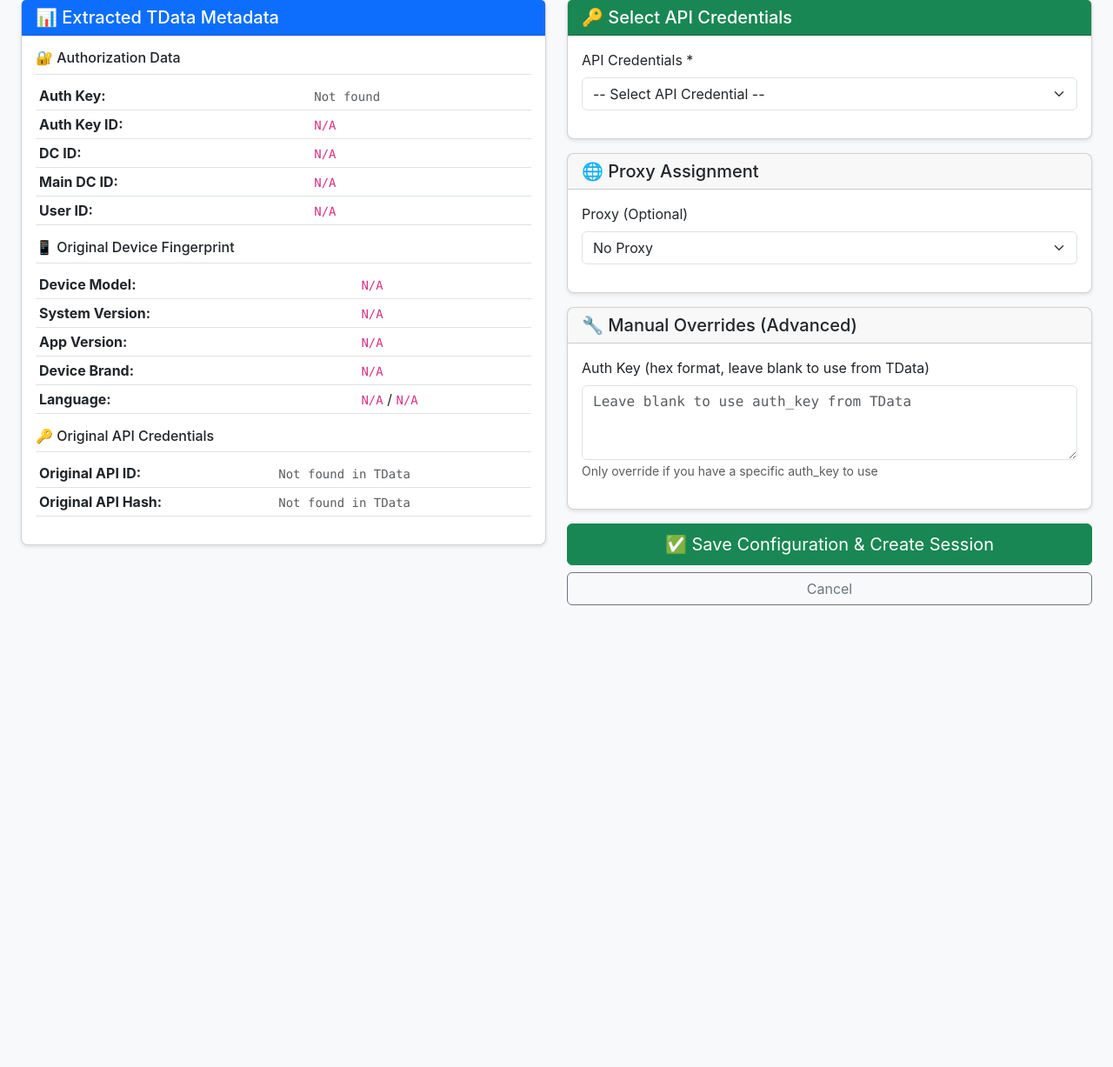
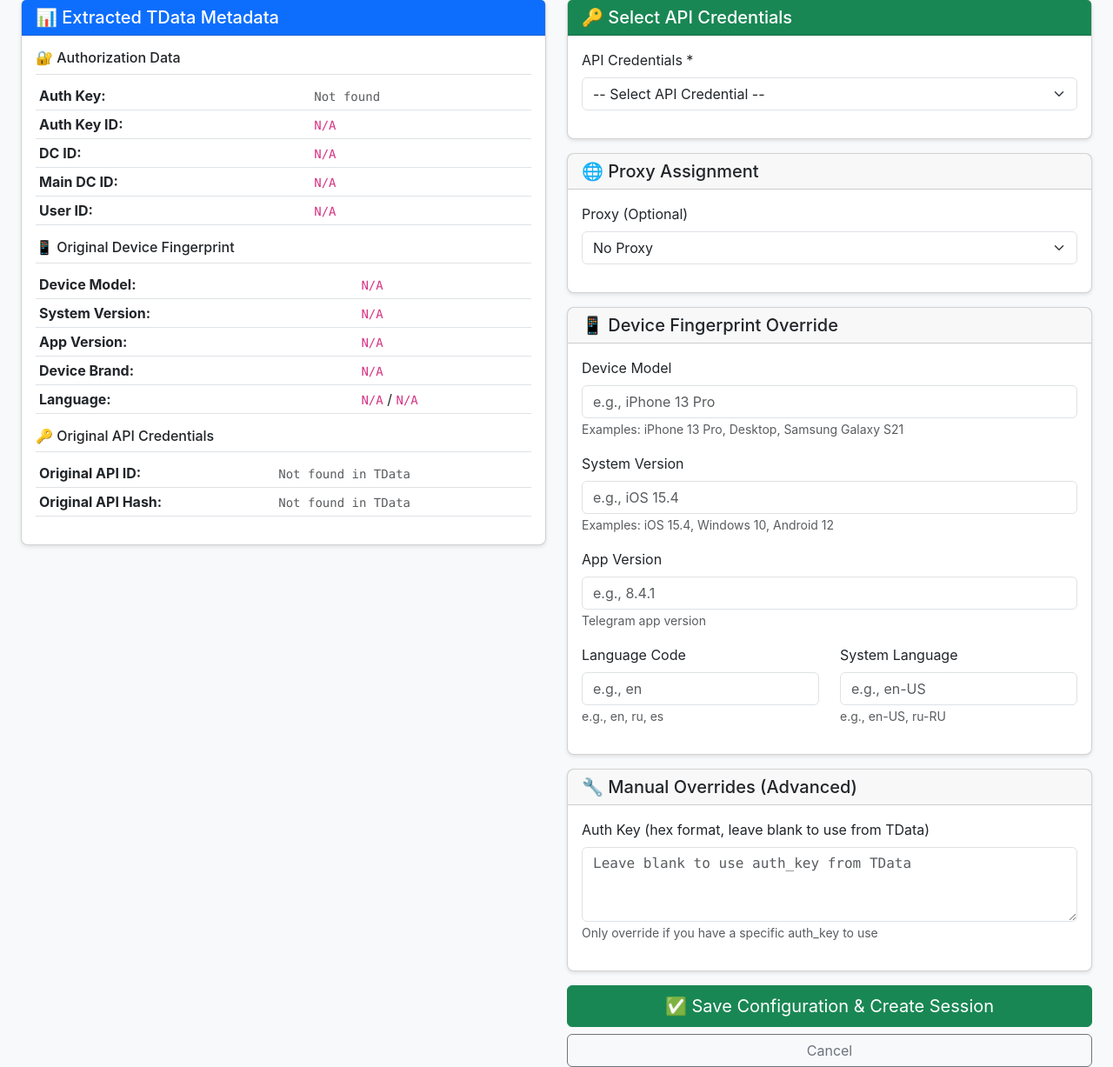
Before and after one commit to mrktguru/mrktguru, a Flask app: template templates/accounts/configure_tdata.html in a window 1280 px wide. Shown: the part 215-1442 px from the top of the page at 87% size. Before the commit the page ends 911 px from the top, so only its background shows below. Run offline with Flask 3, Linux system fonts and the light colour scheme; the template is opened without the code that fills it, so the values that code supplies are empty.

Commit message:
feat: add device fingerprint override fields in TData configuration
- Add editable fields for device model, system version, app version, languages
- Process overrides in configure_tdata POST handler
- Update TDataMetadata with custom values if provided
- Keep original values as placeholders

```diff
--- a/templates/accounts/configure_tdata.html
+++ b/templates/accounts/configure_tdata.html
@@ -206,6 +206,58 @@
                     </div>
                 </div>
 
+                <!-- Device Fingerprint Override -->
+                <div class="card mb-3">
+                    <div class="card-header">
+                        <h5 class="mb-0">📱 Device Fingerprint Override</h5>
+                    </div>
+                    <div class="card-body">
+                        <div class="alert alert-warning">
+                            <small>⚠️ Leave blank to use original values from TData. Fill to override.</small>
+                        </div>
+
+                        <div class="mb-3">
+                            <label class="form-label">Device Model</label>
+                            <input type="text" class="form-control" name="device_model_override"
+                                placeholder="{{ tdata.device_model or 'e.g., iPhone 13 Pro' }}">
+                            <small class="text-muted">Examples: iPhone 13 Pro, Desktop, Samsung Galaxy S21</small>
+                        </div>
+
+                        <div class="mb-3">
+                            <label class="form-label">System Version</label>
+                            <input type="text" class="form-control" name="system_version_override"
+                                placeholder="{{ tdata.system_version or 'e.g., iOS 15.4' }}">
+                            <small class="text-muted">Examples: iOS 15.4, Windows 10, Android 12</small>
+                        </div>
+
+                        <div class="mb-3">
+                            <label class="form-label">App Version</label>
+                            <input type="text" class="form-control" name="app_version_override"
+                                placeholder="{{ tdata.app_version or 'e.g., 8.4.1' }}">
+                            <small class="text-muted">Telegram app version</small>
+                        </div>
+
+                        <div class="row">
+                            <div class="col-md-6">
+                                <div class="mb-3">
+                                    <label class="form-label">Language Code</label>
+                                    <input type="text" class="form-control" name="lang_code_override"
+                                        placeholder="{{ tdata.lang_code or 'e.g., en' }}">
+                                    <small class="text-muted">e.g., en, ru, es</small>
+                                </div>
+                            </div>
+                            <div class="col-md-6">
+                                <div class="mb-3">
+                                    <label class="form-label">System Language</label>
+                                    <input type="text" class="form-control" name="system_lang_code_override"
+                                        placeholder="{{ tdata.system_lang_code or 'e.g., en-US' }}">
+                                    <small class="text-muted">e.g., en-US, ru-RU</small>
+                                </div>
+                            </div>
+                        </div>
+                    </div>
+                </div>
+
                 <!-- Manual Overrides (Advanced) -->
                 <div class="card mb-3">
                     <div class="card-header">
```
Also changed, not shown: routes/tdata_routes.py (+20 -0 lines).
